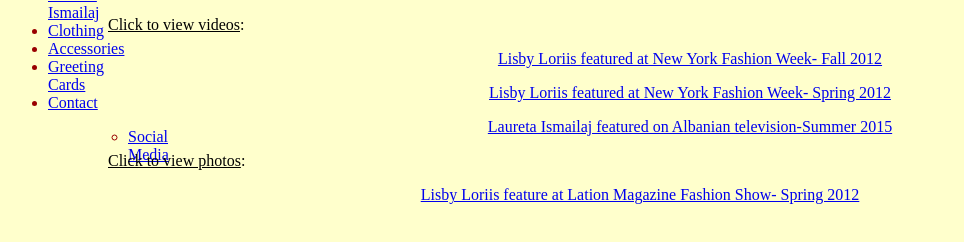
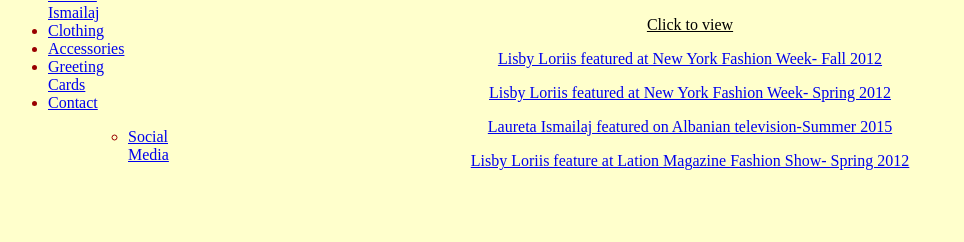
Before and after one commit to AntigoneThanasias/fashion-final-project, a plain HTML site: page Website/contact/social-media.html in a window 1280 px wide. Shown: the part 128-370 px from the top of the page, without its empty margins (0-964 px from the left). Drawn offline with Linux system fonts and the light colour scheme.

Commit message:
fixed alignment

```diff
--- a/Website/contact/social-media.html
+++ b/Website/contact/social-media.html
@@ -36,11 +36,10 @@
 </div> </div>
 <!-- InstanceBeginEditable name="Content" -->
 <h1 class="h1">Lisby Loriis &amp; Social Media</h1>
-<p><u>Click to view videos</u>:</p>
+<p align="center"><u>Click to view </u></p>
               <p align="center"><a href="https://www.youtube.com/watch?v=AQoov8rECc4">Lisby Loriis featured at New York Fashion Week- Fall 2012</a></p>
 <p align="center"><a href="https://www.youtube.com/watch?v=7UbyN94V6Ro">Lisby Loriis featured at New York Fashion Week- Spring 2012</a></p>
               <p align="center"><a href="https://vimeo.com/124132917">Laureta Ismailaj featured on Albanian television-Summer 2015</a></p>
-<p><u>Click to view photos</u>:</p>
 <p align="center"><a href="https://lisbyloriisfashionshow.wordpress.com/tag/lisbyloriis/">Lisby Loriis feature at Lation Magazine Fashion Show- Spring 2012</a></p>
 
 <!-- InstanceEndEditable -->
```
